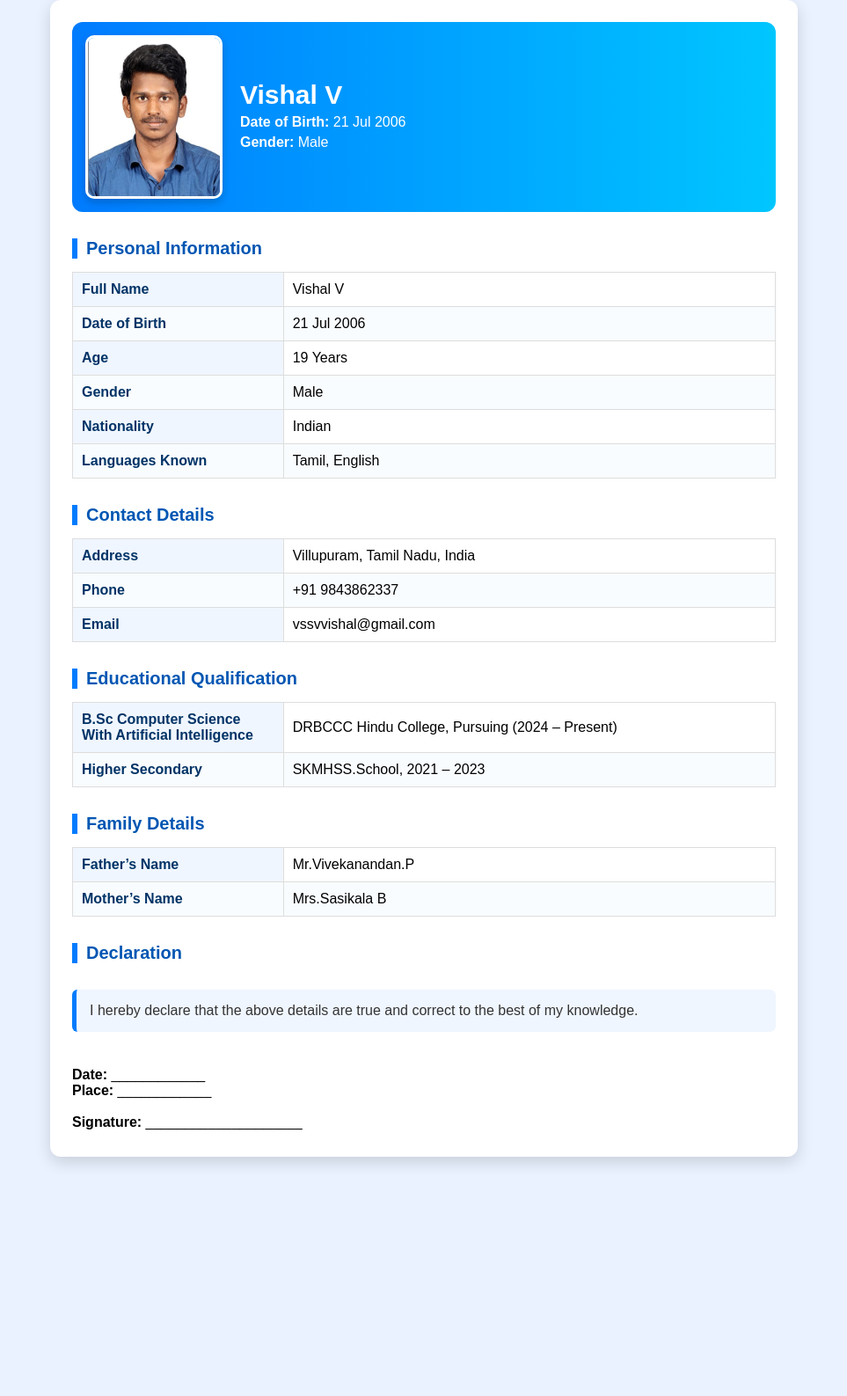
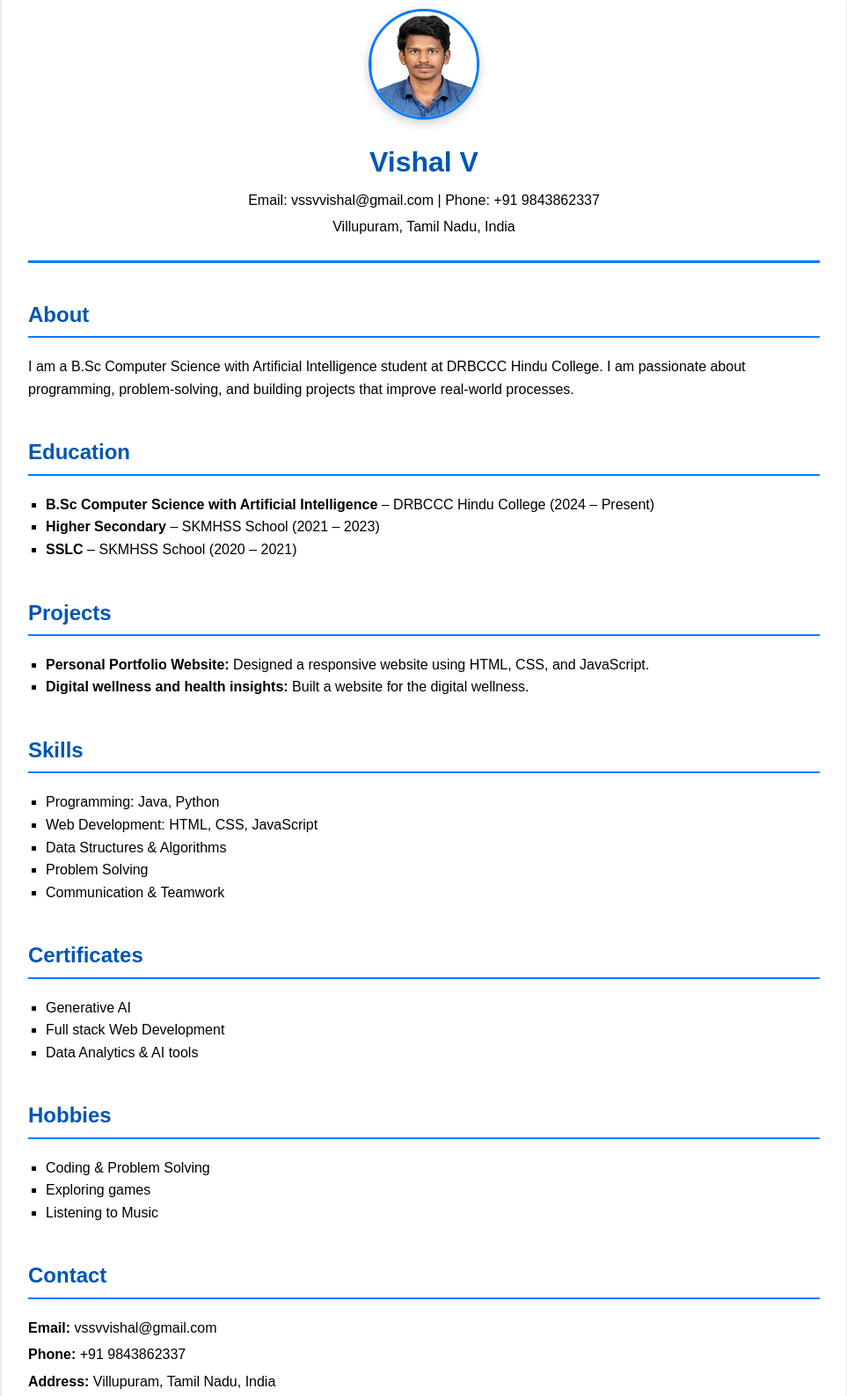
Before and after one commit to Vishal-V07/bio-data, a plain HTML site: page index.html in a window 1280 px wide. Shown: the part 20-1607 px from the top of the page at 88% size, without its empty margins (158-1121 px from the left). Before the commit the page ends 1355 px from the top, so only its background shows below. Drawn offline with Linux system fonts and the light colour scheme.

Commit message:
Update index.html

```diff
--- a/index.html
+++ b/index.html
@@ -3,142 +3,135 @@
 <head>
   <meta charset="UTF-8">
   <meta name="viewport" content="width=device-width, initial-scale=1.0">
-  <title>Biodata</title>
+  <title>Student Resume</title>
   <style>
     body {
       font-family: Arial, sans-serif;
       margin: 0;
-      padding: 20px;
-      background: #eaf2ff; /* Light page background */
+      padding: 0;
+      line-height: 1.6;
+      background: #f5f7fa;
     }
-    .biodata {
-      max-width: 800px;
+    .container {
+      max-width: 900px;
       margin: auto;
-      background: #ffffff;
-      padding: 25px;
+      background: #fff;
+      padding: 30px;
       border-radius: 12px;
-      box-shadow: 0 6px 18px rgba(0,0,0,0.15);
+      box-shadow: 0 6px 18px rgba(0,0,0,0.1);
     }
     .header {
-      display: flex;
-      align-items: center;
-      gap: 20px;
-      margin-bottom: 20px;
-      background: linear-gradient(to right, #007bff, #00c6ff);
-      padding: 15px;
-      border-radius: 12px;
-      color: white;
+      text-align: center;
+      border-bottom: 3px solid #007bff;
+      padding-bottom: 20px;
+      margin-bottom: 30px;
     }
-    .photo {
-      width: 150px;
-      height: 180px;
-      border: 3px solid white;
-      border-radius: 10px;
-      overflow: hidden;
-      box-shadow: 0 4px 10px rgba(0,0,0,0.2);
+    .header img {
+      width: 120px;
+      height: 120px;
+      border-radius: 50%;
+      border: 3px solid #007bff;
+      box-shadow: 0 4px 12px rgba(0,0,0,0.2);
     }
-    .photo img {
-      width: 100%;
-      height: 100%;
-      object-fit: cover;
+    .header h1 {
+      margin: 15px 0 5px;
+      color: #0056b3;
     }
-    h1 {
-      margin: 0;
-      font-size: 30px;
-      color: white;
-    }
-    p {
+    .header p {
       margin: 5px 0;
     }
-    table {
-      width: 100%;
-      border-collapse: collapse;
-      margin-top: 15px;
+    h2 {
+      color: #0056b3;
+      border-bottom: 2px solid #007bff;
+      padding-bottom: 5px;
+      margin-top: 40px;
     }
-    td {
-      padding: 10px;
-      border: 1px solid #ddd;
+    ul {
+      list-style: square;
+      padding-left: 20px;
     }
-    td:first-child {
-      font-weight: bold;
-      width: 30%;
-      background: #f0f6ff;
-      color: #003366;
-    }
-    tr:nth-child(even) td {
-      background: #f9fcff;
-    }
-    .section-title {
-      margin-top: 30px;
-      font-size: 20px;
-      font-weight: bold;
-      color: #0056b3;
-      border-left: 6px solid #007bff;
-      padding-left: 10px;
-    }
-    .declaration {
-      margin-top: 30px;
-      padding: 15px;
-      background: #f0f6ff;
-      border-left: 5px solid #007bff;
-      border-radius: 6px;
-      color: #333;
+    .contact p {
+      margin: 5px 0;
     }
   </style>
 </head>
 <body>
-  <div class="biodata">
+  <div class="container">
+
+    <!-- Header -->
     <div class="header">
-      <div class="photo">
-        <!-- Replace 'photo.jpg' with your picture -->
-        <img src="Photo.jpeg" alt="Your Photo">
-      </div>
-      <div>
-        <h1>Vishal V</h1>
-        <p><b>Date of Birth:</b> 21 Jul 2006</p>
-        <p><b>Gender:</b> Male</p>
-      </div>
+      <!-- Replace 'photo.jpg' with your image -->
+      <img src="Photo.jpeg" alt="Your Photo">
+      <h1>Vishal V</h1>
+      <p>Email: vssvvishal@gmail.com | Phone: +91 9843862337</p>
+      <p>Villupuram, Tamil Nadu, India</p>
     </div>
 
-    <div class="section-title">Personal Information</div>
-    <table>
-      <tr><td>Full Name</td><td>Vishal V</td></tr>
-      <tr><td>Date of Birth</td><td>21 Jul 2006</td></tr>
-      <tr><td>Age</td><td>19 Years</td></tr>
-      <tr><td>Gender</td><td>Male</td></tr>
-      <tr><td>Nationality</td><td>Indian</td></tr>
-      <tr><td>Languages Known</td><td>Tamil, English</td></tr>
-    </table>
+    <!-- About -->
+    <section id="about">
+      <h2>About</h2>
+      <p>I am a B.Sc Computer Science with Artificial Intelligence student at DRBCCC Hindu College. I am passionate about programming, problem-solving, and building projects that improve real-world processes.</p>
+    </section>
 
-    <div class="section-title">Contact Details</div>
-    <table>
-      <tr><td>Address</td><td>Villupuram, Tamil Nadu, India</td></tr>
-      <tr><td>Phone</td><td>+91 9843862337</td></tr>
-      <tr><td>Email</td><td>vssvvishal@gmail.com</td></tr>
-    </table>
+    <!-- Education -->
+    <section id="education">
+      <h2>Education</h2>
+      <ul>
+        <li><b>B.Sc Computer Science with Artificial Intelligence</b> – DRBCCC Hindu College (2024 – Present)</li>
+        <li><b>Higher Secondary</b> – SKMHSS School (2021 – 2023)</li>
+        <li><b>SSLC</b> – SKMHSS School (2020 – 2021)</li>
+      </ul>
+    </section>
 
-    <div class="section-title">Educational Qualification</div>
-    <table>
-      <tr><td>B.Sc Computer Science With Artificial Intelligence</td><td>DRBCCC Hindu College, Pursuing (2024 – Present)</td></tr>
-      <tr><td>Higher Secondary</td><td>SKMHSS.School, 2021 – 2023</td></tr>
-    </table>
+    <!-- Projects -->
+    <section id="projects">
+      <h2>Projects</h2>
+      <ul>
+        <li><b>Personal Portfolio Website:</b> Designed a responsive website using HTML, CSS, and JavaScript.</li>
+        <li><b>Digital wellness and health insights:</b> Built a website for the digital wellness.</li>
+      </ul>
+    </section>
 
-    <div class="section-title">Family Details</div>
-    <table>
-      <tr><td>Father’s Name</td><td>Mr.Vivekanandan.P</td></tr>
-      <tr><td>Mother’s Name</td><td>Mrs.Sasikala B</td></tr>
-    </table>
+    <!-- Skills -->
+    <section id="skills">
+      <h2>Skills</h2>
+      <ul>
+        <li>Programming: Java, Python</li>
+        <li>Web Development: HTML, CSS, JavaScript</li>
+        <li>Data Structures & Algorithms</li>
+        <li>Problem Solving</li>
+        <li>Communication & Teamwork</li>
+      </ul>
+    </section>
 
-    <div class="section-title">Declaration</div>
-    <p class="declaration">
-      I hereby declare that the above details are true and correct to the best of my knowledge.
-    </p>
+    <!-- Certificates -->
+    <section id="certificates">
+      <h2>Certificates</h2>
+      <ul>
+        <li>Generative AI</li>
+        <li>Full stack Web Development</li>
+        <li>Data Analytics & AI tools</li>
+      </ul>
+    </section>
 
-    <p style="margin-top:40px;">
-      <b>Date:</b> ____________ <br>
-      <b>Place:</b> ____________ <br><br>
-      <b>Signature:</b> ____________________
-    </p>
+    <!-- Hobbies -->
+    <section id="hobbies">
+      <h2>Hobbies</h2>
+      <ul>
+        <li>Coding & Problem Solving</li>
+        <li>Exploring games</li>
+        <li>Listening to Music</li>
+      </ul>
+    </section>
+
+    <!-- Contact -->
+    <section id="contact" class="contact">
+      <h2>Contact</h2>
+      <p><b>Email:</b> vssvvishal@gmail.com</p>
+      <p><b>Phone:</b> +91 9843862337</p>
+      <p><b>Address:</b> Villupuram, Tamil Nadu, India</p>
+    </section>
+
   </div>
 </body>
 </html>
```
